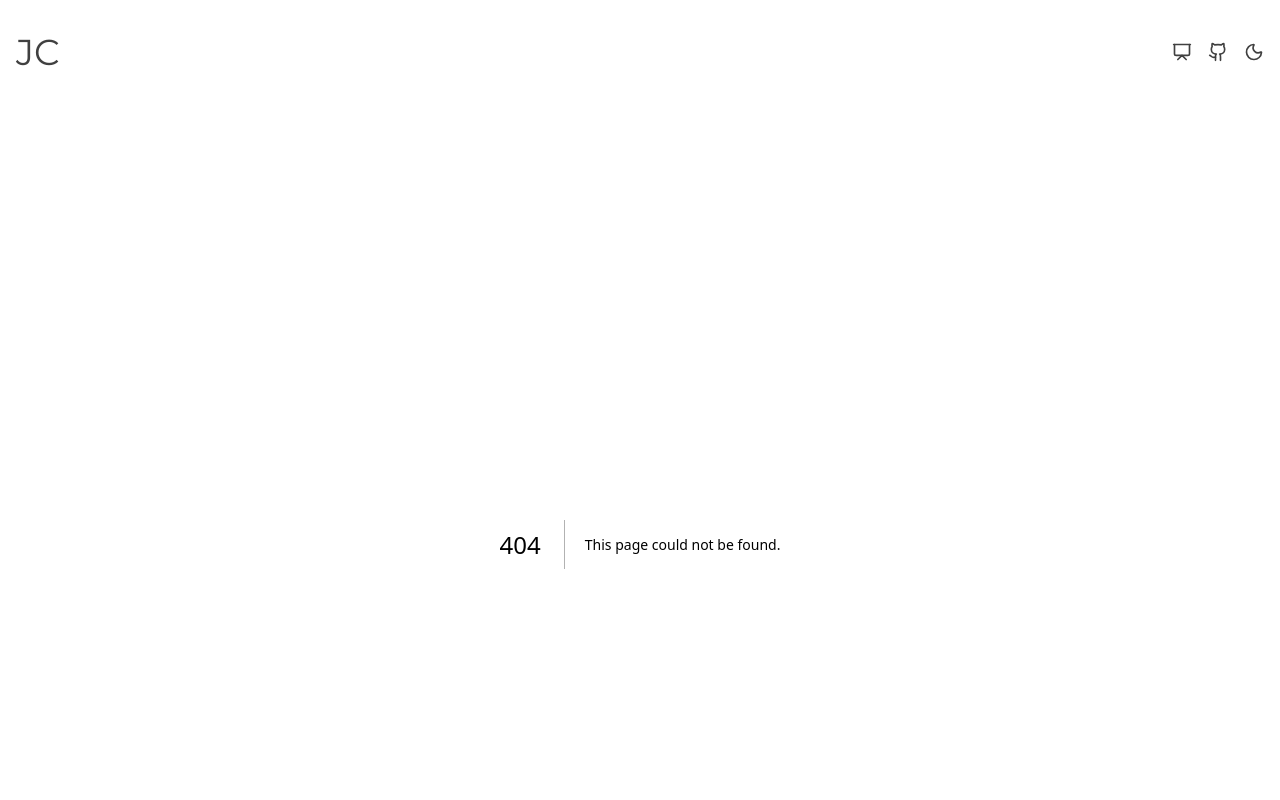
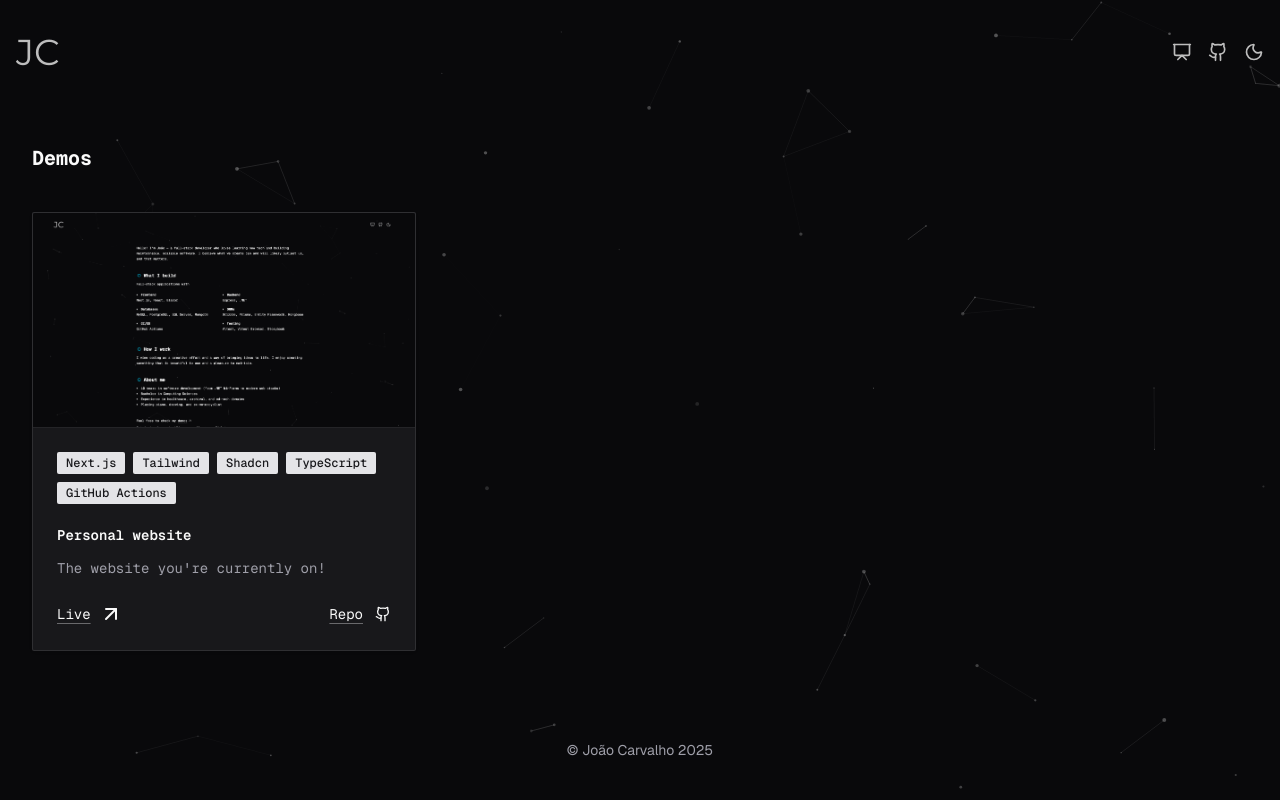
Before and after one commit to joaoc-dev/personal-website, a Next.js app: page /demos in a window 1280 px wide. Before the commit this address had no page. Shown: the top 800 px of the page. Built offline with nearby package versions, Linux system fonts and the light colour scheme.

Commit message:
feat: add projects-grid

```diff
--- /dev/null
+++ b/app/demos/page.tsx
@@ -0,0 +1,11 @@
+import ProjectsGrid from '@/components/projects/projects-grid';
+import projectsData from '@/lib/data/demos.json';
+
+export default function DemosPage() {
+  return (
+    <div className="transition-opacity duration-300 ease-in-out opacity-0 [animation:fadeIn_0.5s_forwards]">
+      <h1 className="mb-10">Demos</h1>
+      <ProjectsGrid projects={projectsData.projects} />
+    </div>
+  );
+}
--- a/app/globals.css
+++ b/app/globals.css
@@ -69,6 +69,14 @@
 
   .text-link {
     @apply underline underline-offset-4 decoration-primary/40 hover:decoration-primary/100 transition-all duration-300 ease-in-out;
+  }
+  @keyframes fadeIn {
+    from {
+      opacity: 0;
+    }
+    to {
+      opacity: 1;
+    }
   }
 }
 
--- /dev/null
+++ b/components/projects/projects-grid.tsx
@@ -0,0 +1,56 @@
+'use client';
+
+import type { Project } from '@/components/projects/types';
+import { useMemo } from 'react';
+import { useIsClient } from 'usehooks-ts';
+import ProjectCard from '@/components/projects/project-card';
+import { useBreakpointColumns } from '@/lib/hooks/useBreakpointColumns';
+
+export function ProjectsGrid({ projects }: { projects: Project[] }) {
+  const { columns } = useBreakpointColumns();
+
+  const isClient = useIsClient();
+
+  // Due to masonry style achieved via CSS columns, we need to reorder the items
+  // so that the visual reading order across rows is preserved (1,2,3 / 4,5,6 / ...)
+  const reorderedProjects = useMemo(() => {
+    // On the server and first client render, avoid reordering to prevent hydration mismatches
+    if (!isClient || columns === 1)
+      return projects;
+
+    const result: Project[] = [];
+
+    // Calculate how many rows are needed to fit all projects given the column count
+    const rows = Math.ceil(projects.length / columns);
+
+    // Loop through each column first (0 to columns-1)
+    for (let c = 0; c < columns; c++) {
+      // Then loop through each row within that column (0 to rows-1)
+      for (let r = 0; r < rows; r++) {
+        // Calculate the index in the original projects array that would be
+        // located at row r and column c in a row-major layout
+        const idx = r * columns + c;
+
+        // If the index is within bounds, push that project into the result array
+        // This effectively reorders the array from row-major order to column-major order
+        if (idx < projects.length)
+          result.push(projects[idx]!);
+      }
+    }
+
+    // Return the reordered array so that when rendered in a masonry layout (which
+    // fills columns top-to-bottom), the visual order respects the original left-to-right,
+    // top-to-bottom reading order.
+    return result;
+  }, [projects, columns, isClient]);
+
+  return (
+    <div className="columns-1 lg:columns-2 xl:columns-3 [column-gap:theme(spacing.8)]">
+      {reorderedProjects.map(project => (
+        <ProjectCard key={project.id} project={project} />
+      ))}
+    </div>
+  );
+}
+
+export default ProjectsGrid;
```
